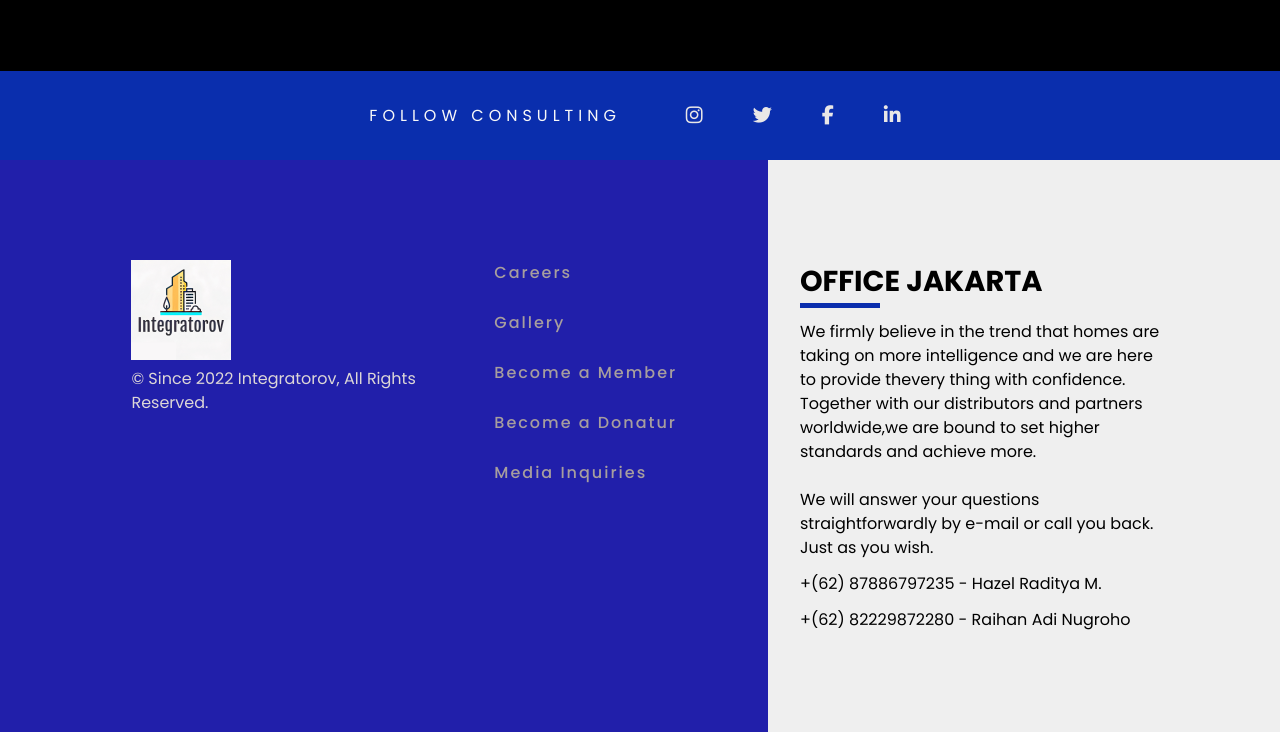
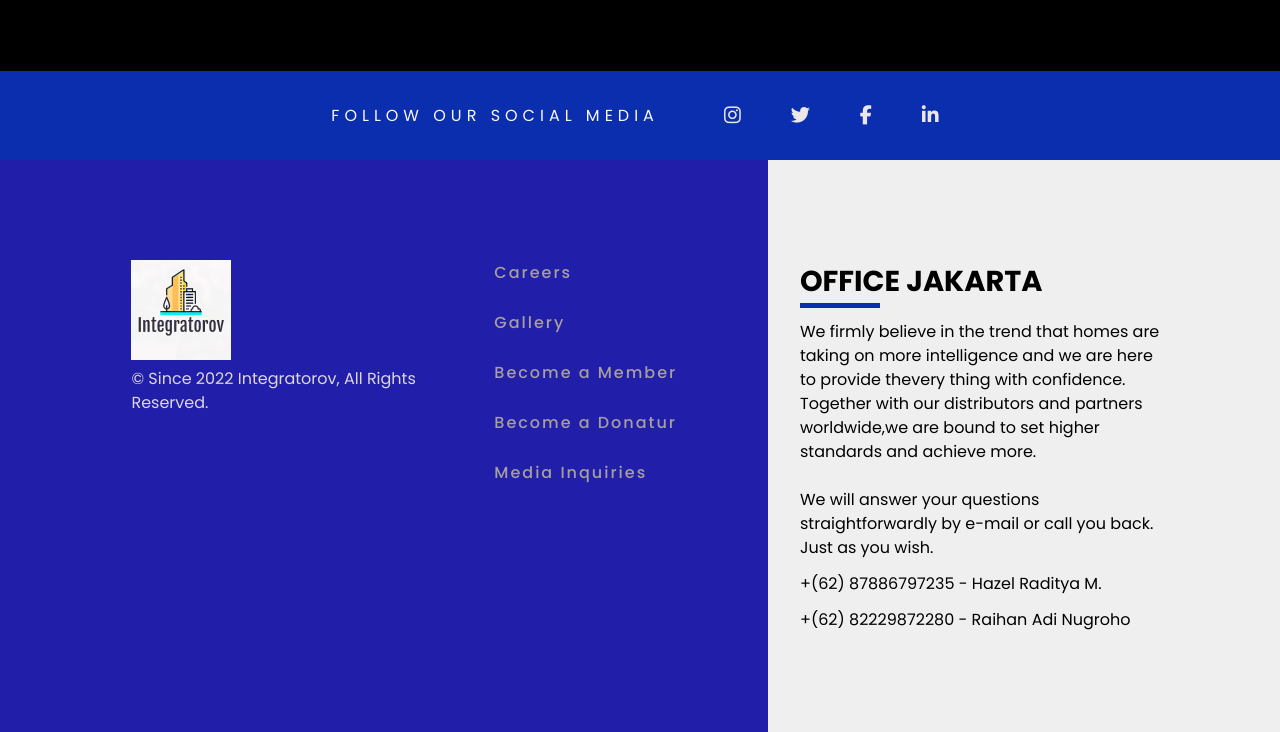
Before and after one commit to integratorov/integratorov.github.io, a plain HTML site: page index.html in a window 1280 px wide. Shown: the part 1689-2421 px from the top of the page. Drawn offline with Linux system fonts and the light colour scheme.

Commit message:
Update index.html

```diff
--- a/index.html
+++ b/index.html
@@ -70,7 +70,7 @@
         </article>
 
         <div class="social__media flex-ce">
-            <h5 class="caption__socmed">FOLLOW CONSULTING</h5>
+            <h5 class="caption__socmed">FOLLOW OUR SOCIAL MEDIA</h5>
             <a class="list__social" href="https://www.instagram.com/hazelradityam/"><i class="fab fa-instagram"></i></a>
             <a class="list__social" href="https://twitter.com/RaihanAdiNugroh"><i class="fab fa-twitter"></i></a>
             <a class="list__social" href="https://www.facebook.com/myfriendraihan/"><i class="fab fa-facebook-f"></i></a>
```
